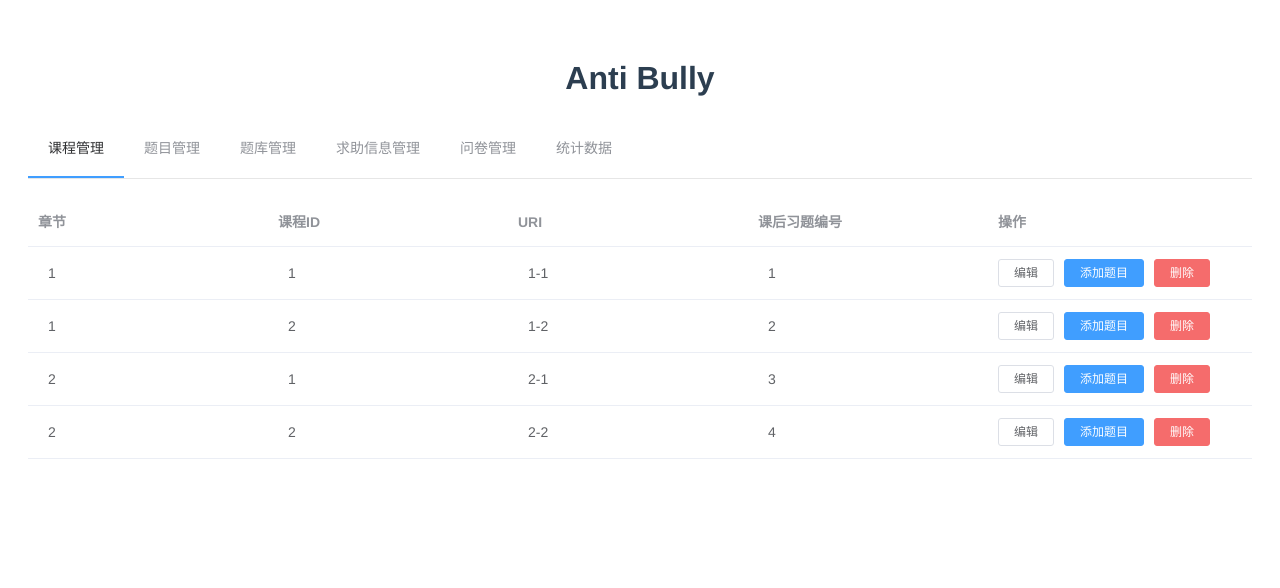
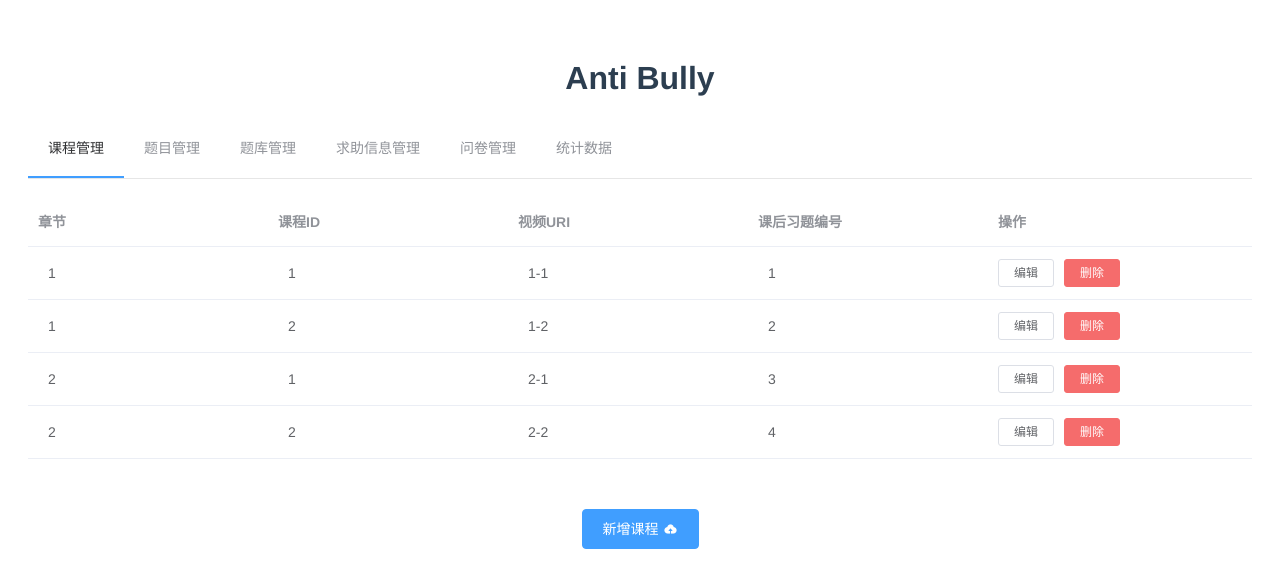
Before and after one commit to HatsuneMK00/AntiBully, a Vue app in the folder admin_frontend/: page /repo#/course in a window 1280 px wide. Shown: the top 588 px of the page. Built offline with nearby package versions, Linux system fonts and the light colour scheme.

Commit message:
update: 完成课程管理员页面按钮功能

```diff
--- a/admin_frontend/src/components/CourseManagement.vue
+++ b/admin_frontend/src/components/CourseManagement.vue
@@ -18,7 +18,7 @@
                 </template>
             </el-table-column>
             <el-table-column
-                    label="URI"
+                    label="视频URI"
                     width="240">
                 <template slot-scope="scope">
                     <span style="margin-left: 10px">{{ scope.row.uri }}</span>
@@ -39,17 +39,55 @@
                     </el-button>
                     <el-button
                             size="mini"
-                            type="primary"
-                            @click="handleAddExercise(scope.$index, scope.row)">添加题目
-                    </el-button>
-                    <el-button
-                            size="mini"
                             type="danger"
                             @click="handleDelete(scope.$index, scope.row)">删除
                     </el-button>
                 </template>
             </el-table-column>
         </el-table>
+        <el-button type="primary" @click="handleAddCourse()" class="additional-button">新增课程<i class="el-icon-upload el-icon--right"/></el-button>
+
+        <el-dialog title="课程编辑" :visible.sync="editDialogFormVisible">
+            <el-form :model="form">
+                <el-form-item label="章节" :label-width="formLabelWidth">
+                    <el-input disabled v-model="form.chapter" autocomplete="off"/>
+                </el-form-item>
+                <el-form-item label="课程ID" :label-width="formLabelWidth">
+                    <el-input disabled v-model="form.courseId" autocomplete="off"/>
+                </el-form-item>
+                <el-form-item label="视频URI" :label-width="formLabelWidth">
+                    <el-input v-model="form.uri" autocomplete="off"/>
+                </el-form-item>
+                <el-form-item label="课后习题ID" :label-width="formLabelWidth">
+                    <el-input v-model="form.exercise" autocomplete="off"/>
+                </el-form-item>
+            </el-form>
+            <div slot="footer" class="dialog-footer">
+                <el-button @click="editDialogFormVisible = false">取 消</el-button>
+                <el-button type="primary" @click="handleChangeUpload()">确 定</el-button>
+            </div>
+        </el-dialog>
+
+        <el-dialog title="课程上传" :visible.sync="addDialogFormVisible">
+            <el-form :model="form">
+                <el-form-item label="章节" :label-width="formLabelWidth">
+                    <el-input v-model="form.chapter" autocomplete="off"/>
+                </el-form-item>
+                <el-form-item label="课程ID" :label-width="formLabelWidth">
+                    <el-input v-model="form.courseId" autocomplete="off"/>
+                </el-form-item>
+                <el-form-item label="视频URI" :label-width="formLabelWidth">
+                    <el-input v-model="form.uri" autocomplete="off"/>
+                </el-form-item>
+                <el-form-item label="课后习题ID" :label-width="formLabelWidth">
+                    <el-input v-model="form.exercise" autocomplete="off"/>
+                </el-form-item>
+            </el-form>
+            <div slot="footer" class="dialog-footer">
+                <el-button @click="addDialogFormVisible = false">取 消</el-button>
+                <el-button type="primary" @click="handleUpload()">上 传</el-button>
+            </div>
+        </el-dialog>
     </div>
 </template>
 
@@ -84,23 +122,49 @@
                         uri: '2-2',
                         exercise: 4
                     }
-                ]
+                ],
+                editDialogFormVisible: false,
+                addDialogFormVisible: false,
+                formLabelWidth: "120px",
+                form: {
+                    chapter: '',
+                    courseId: '',
+                    uri: '',
+                    exercise: ''
+                }
             }
         },
         methods: {
             handleEdit(index, row) {
                 console.log(index, row);
+                this.editDialogFormVisible = true;
+                for (let key in this.form) {
+                    this.form[key] = row[key];
+                }
             },
             handleDelete(index, row) {
+                alert("删除成功");
                 console.log(index, row);
             },
-            handleAddExercise(index, row) {
-                console.log(index, row);
+            handleAddCourse() {
+                for (let key in this.form) {
+                    this.form[key] = ''
+                }
+                this.addDialogFormVisible = true;
+            },
+            handleUpload() {
+                alert("新增课程成功");
+            },
+            handleChangeUpload() {
+                alert("课程修改成功")
             }
         }
     }
 </script>
 
-<style scoped>
+<style>
+    .additional-button{
+        margin-top: 50px;
+    }
 
 </style>
```
Also changed, not shown: 1 other file (tests, documents, lock files or other folders).
